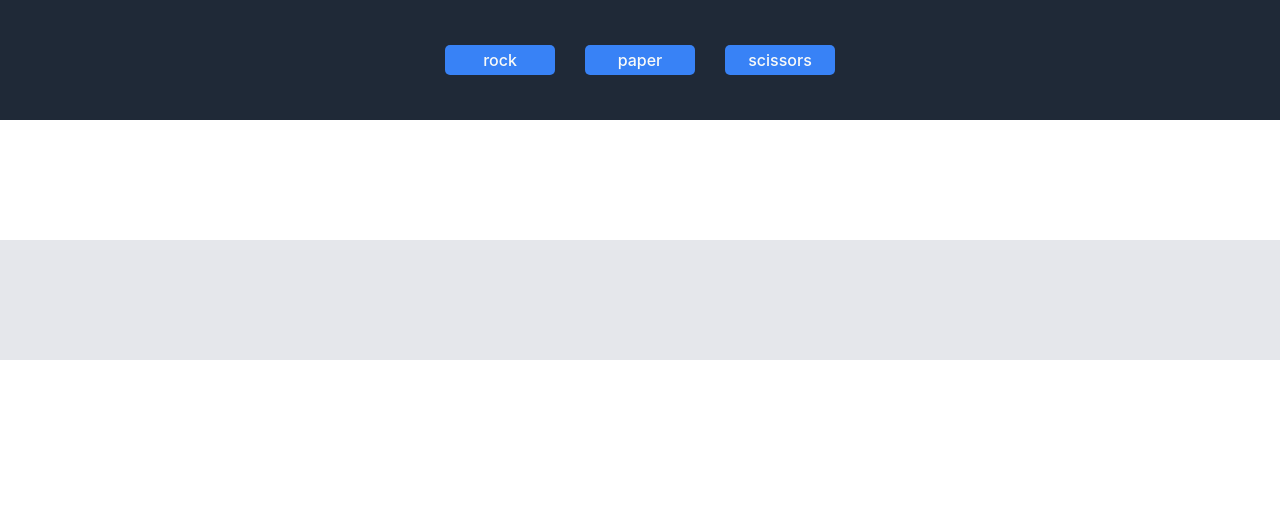
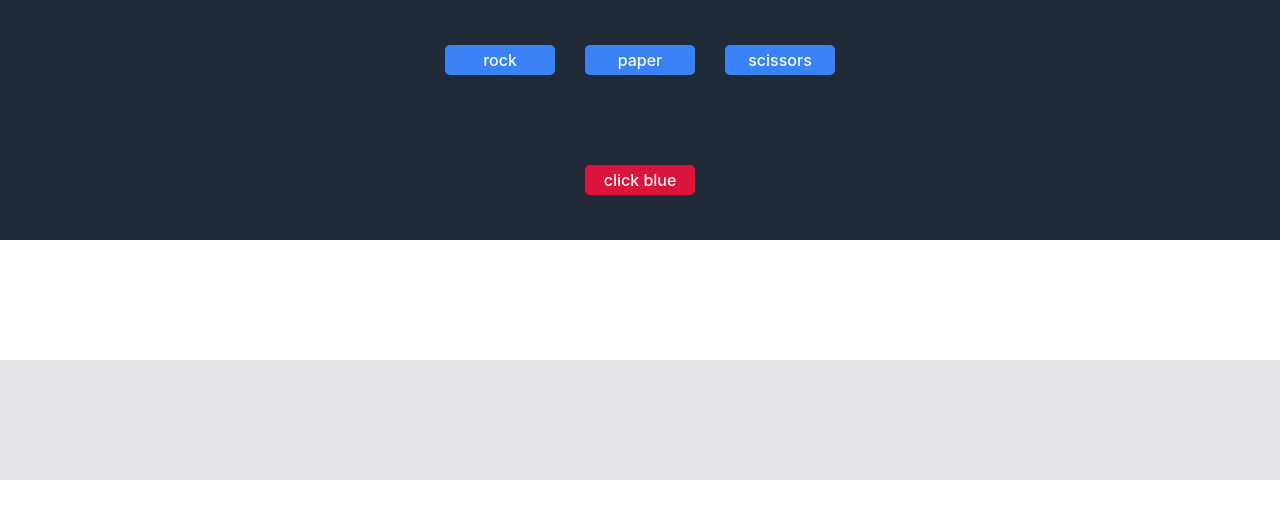
Before and after one commit to gvaa/rps, a plain HTML site: page index.html in a window 1280 px wide. Drawn offline with Linux system fonts and the light colour scheme.

Commit message:
Add computer choice indication to UI
Computer choice is now being shown in the red fiel in UI.

```diff
--- a/scripts/rps.js
+++ b/scripts/rps.js
@@ -1,7 +1,7 @@
 "use strict";
 
 let playerChoice;
-let computerChoice;
+let computerChoice = "click blue";
 let numberGames = 5;
 let playerScore = 0;
 let computerScore = 0;
@@ -52,6 +52,7 @@ let displayResult = function (e) {
     } else if (gameResult == "Computer wins") {
         computerScore++;
     }
+    computerButton.textContent = computerChoice;
     resultsDiv.textContent = gameResult + `. Current score: player: ${playerScore} / computer: ${computerScore}`;
       if (playerScore == 5 || computerScore == 5) {
         if (playerScore > computerScore) {
@@ -68,6 +69,11 @@ const myBody = document.body;
 
 const buttonsDiv = document.createElement("div");
 buttonsDiv.setAttribute("id", "buttons");
+const computerDiv = document.createElement("div");
+computerDiv.setAttribute("id", "computer");
+const computerButton = document.createElement("button");
+computerButton.setAttribute("id", "ai");
+computerButton.textContent = computerChoice;
 const resultsDiv = document.createElement("div");
 resultsDiv.setAttribute("id", "results");
 const finalDiv = document.createElement("div");
@@ -79,6 +85,10 @@ buttonsDiv.appendChild(createButton("scissors"));
 // createButton("rock");
 // createButton("paper");
 // createButton("scissors");
+
+computerDiv.appendChild(computerButton);
+
 myBody.appendChild(buttonsDiv);
+myBody.appendChild(computerDiv);
 myBody.appendChild(resultsDiv);
 myBody.appendChild(finalDiv);
--- a/styles/style.css
+++ b/styles/style.css
@@ -17,7 +17,11 @@ button {
     min-width: 110px;
 }
 
-div#buttons {
+#ai {
+    background-color: crimson;
+}
+
+div#buttons, div#computer {
     padding: 0 10% 0 10%;
     display: flex;
     /* align-items: center; */
```
